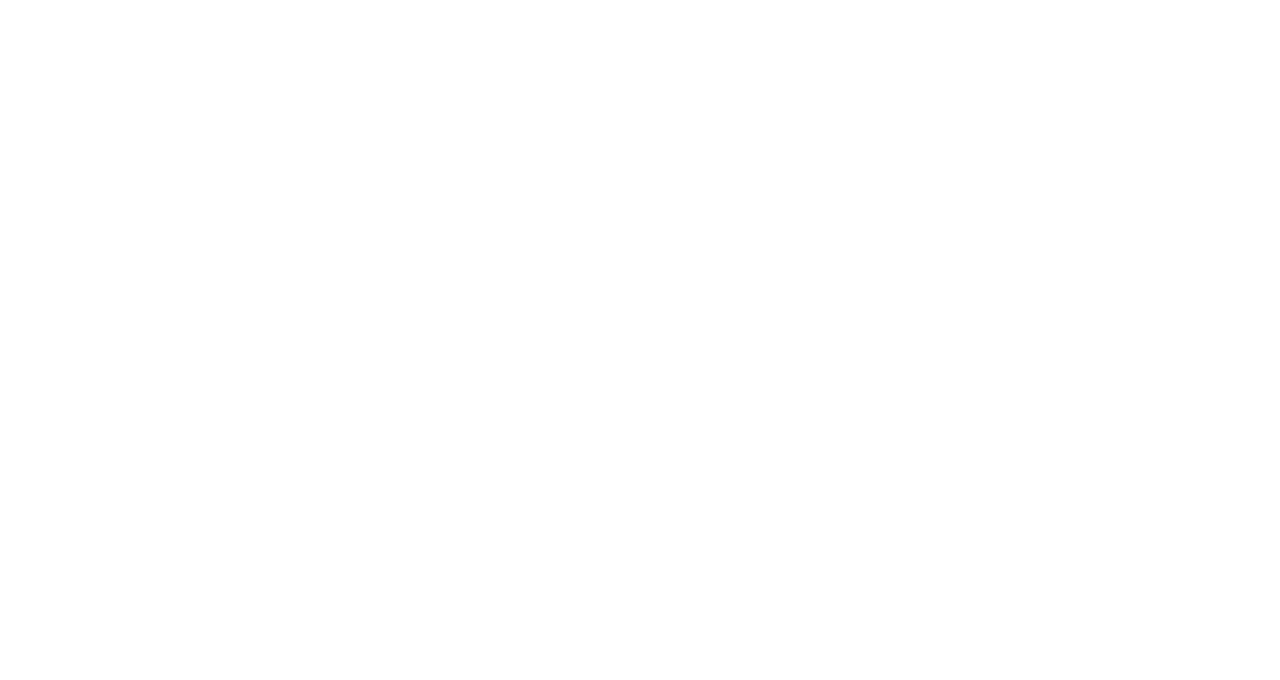
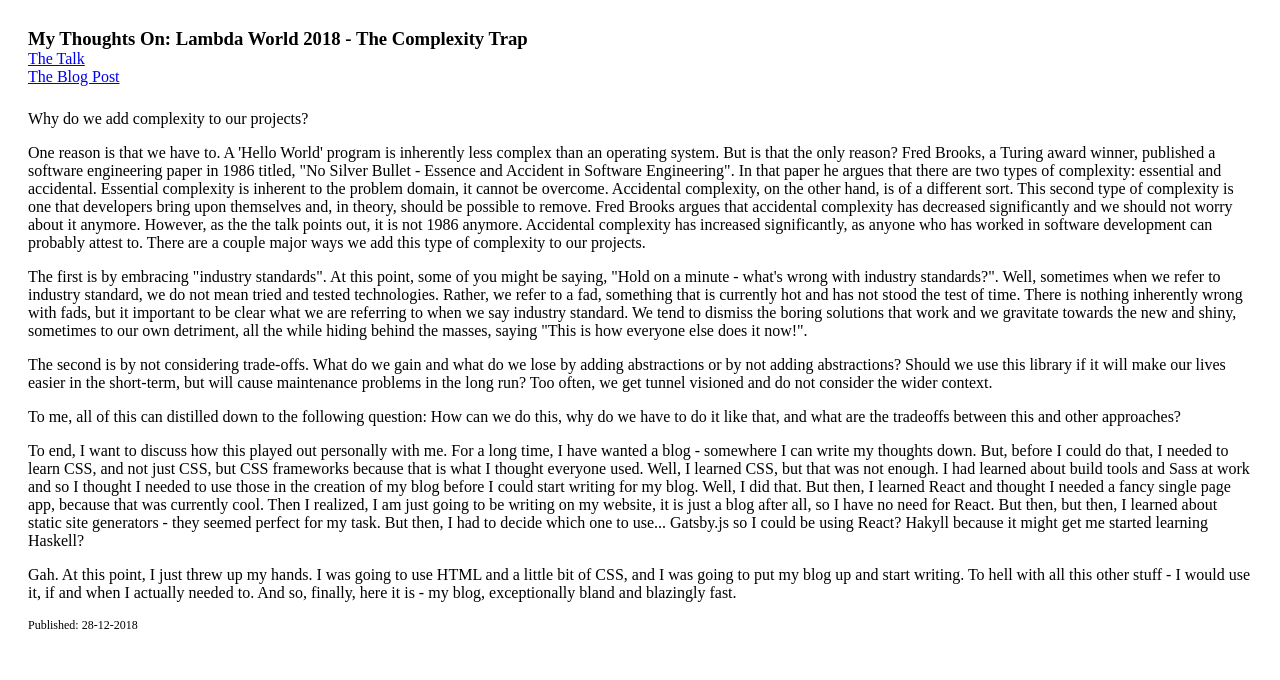
Before and after one commit to orbit-stabilizer/orbit-stabilizer.github.io, a plain HTML site: page index.html in a window 1280 px wide. Drawn offline with Linux system fonts and the light colour scheme.

Commit message:
add: first blog post, first draft

```diff
--- a/index.html
+++ b/index.html
@@ -6,14 +6,114 @@
   <meta name="viewport" content="width=device-width, initial-scale=1.0">
   <meta http-equiv="X-UA-Compatible" content="ie=edge">
   <meta name="Description" content="My blog posts :)">
-	<link rel="stylesheet" href="style.css">
+  <style>
+    *,
+    *::before,
+    *::after {
+      margin: 0;
+      padding: 0;
+      box-sizing: inherit;
+    }
+
+    body {
+      box-sizing: border-box;
+    }
+
+    main {
+      padding: 28px;
+    }
+
+    main article {
+      margin: auto;
+      max-width: 1440px;
+    }
+
+    main article .links {
+      display: flex;
+      flex-direction: column;
+    }
+
+    main article .heading {
+      margin-bottom: 24px;
+    }
+
+    main article p {
+      margin-bottom: 16px;
+    }
+
+    main article .timestamp {
+      font-size: 12px;
+    }
+  </style>
   <link rel="icon" href="favicon.ico">
   <title>Thoughts...</title>
 </head>
 
 <body>
-	<div class="container">
+  <main>
+    <article>
+      <div class="heading">
+        <h3>
+          My Thoughts On: Lambda World 2018 - The Complexity Trap
+        </h3>
+        <div class="links">
+          <a href="https://www.youtube.com/watch?v=OXP-sUS6ffE">The Talk</a>
+          <a href="https://danielwestheide.com/blog/2018/12/07/the-complexity-trap.html">The Blog Post</a>
         </div>
+      </div>
+      <p>
+        Why do we add complexity to our projects?
+      </p>
+      <p>
+        One reason is that we have to. A 'Hello World' program is inherently less complex than an operating system. But
+        is that the only reason? Fred Brooks, a Turing award winner, published a software engineering paper in 1986
+        titled, "No Silver Bullet - Essence and Accident in Software Engineering". In that paper he argues that there
+        are two types of complexity: essential and accidental. Essential complexity is inherent to the problem domain,
+        it cannot be overcome. Accidental complexity, on the other hand, is of a different sort. This second type of
+        complexity is one that developers bring upon themselves and, in theory, should be possible to remove. Fred
+        Brooks argues that accidental complexity has decreased significantly and we should not worry about it anymore.
+        However, as the the talk points out, it is not 1986 anymore. Accidental complexity has increased significantly,
+        as anyone who has worked in software development can probably attest to. There are a couple major ways we
+        add this type of complexity to our projects.
+      </p>
+      <p>
+        The first is by embracing "industry standards". At this point, some of you might be saying, "Hold on a minute -
+        what's wrong with industry standards?". Well, sometimes when we refer to industry standard, we do not mean
+        tried and tested technologies. Rather, we refer to a fad, something that is currently hot and has not stood the
+        test of time. There is nothing inherently wrong with fads, but it important to be clear what we are referring
+        to when we say industry standard. We tend to dismiss the boring solutions that work and we gravitate towards
+        the new and shiny, sometimes to our own detriment, all the while hiding behind the masses, saying "This is how
+        everyone else does it now!".
+      </p>
+      <p>
+        The second is by not considering trade-offs. What do we gain and what do we lose by adding abstractions or by
+        not adding abstractions? Should we use this library if it will make our lives easier in the short-term, but
+        will cause maintenance problems in the long run? Too often, we get tunnel visioned and do not consider the
+        wider context.
+      </p>
+      <p>
+        To me, all of this can distilled down to the following question: How can we do this, why do we
+        have to do it like that, and what are the tradeoffs between this and other approaches?
+      </p>
+      <p>
+        To end, I want to discuss how this played out personally with me. For a long time, I have wanted a blog -
+        somewhere I can write my thoughts down. But, before I could do that, I needed to learn CSS, and not just CSS,
+        but CSS frameworks because that is what I thought everyone used. Well, I learned CSS, but that was not
+        enough. I had learned about build tools and Sass at work and so I thought I needed to use those in the
+        creation of my blog before I could start writing for my blog. Well, I did that. But then, I learned React and
+        thought I needed a fancy single page app, because that was currently cool. Then I realized, I am just going to
+        be writing on my website, it is just a blog after all, so I have no need for React. But then, but then, I
+        learned about static site generators - they seemed perfect for my task. But then, I had to decide which one
+        to use... Gatsby.js so I could be using React? Hakyll because it might get me started learning Haskell?
+      </p>
+      <p>
+        Gah. At this point, I just threw up my hands. I was going to use HTML and a little bit of CSS, and I was
+        going to put my blog up and start writing. To hell with all this other stuff - I would use it, if and when I
+        actually needed to. And so, finally, here it is - my blog, exceptionally bland and blazingly fast.
+      </p>
+      <p class="timestamp">Published: <time>28-12-2018</time></p>
+    </article>
+  </main>
 </body>
 
 </html>
--- a/style.css
+++ /dev/null
@@ -1,18 +0,0 @@
-html {
-  font-size: 62.5%;
-  font-family: 'Roboto', sans-serif;
-  font-weight: 400;
-  font-style: normal;
-}
-
-*,
-*::before,
-*::after {
-  margin: 0;
-  padding: 0;
-  box-sizing: inherit;
-}
-
-body {
-  box-sizing: border-box;
-}
```
Also changed, not shown: 1 other file. Lines whose indentation alone changed are shown as unchanged.
